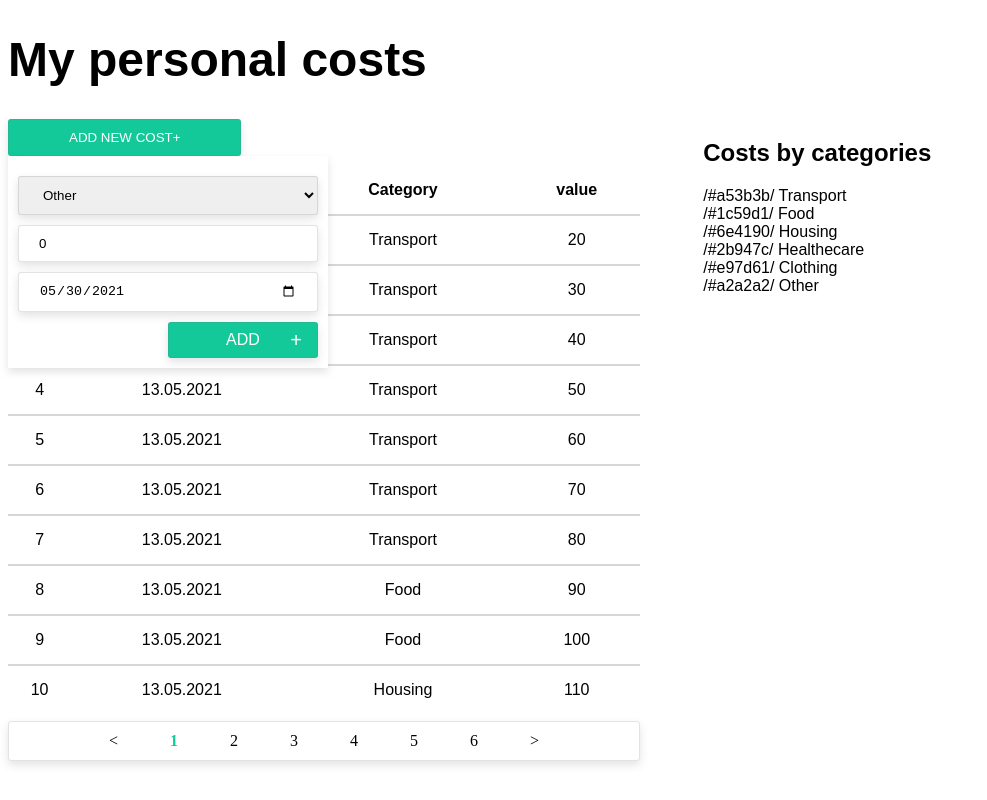
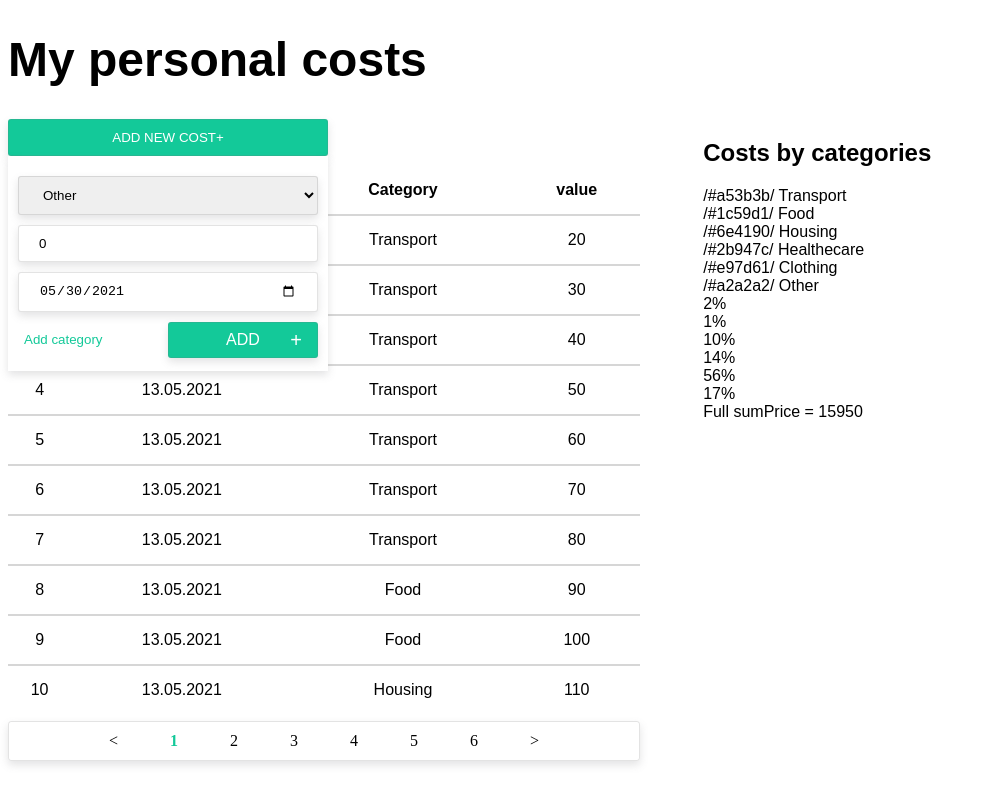
Before and after one commit to aranion/lesson_vue, a Vue app: page / in a window 1280 px wide. Both pictures are taken after a click on the button "ADD NEW COST+". Shown: the whole page, without its empty margins (0-987 px from the left). Built offline with nearby package versions, Linux system fonts and the light colour scheme; the HTML template or start-up script is replaced by a standard one.

Commit message:
final lesson4

```diff
--- a/src/App.vue
+++ b/src/App.vue
@@ -127,7 +127,7 @@ export default {
   mounted() {
     console.log("mounted");
     // this.maxPages = this.caclMaxPage();
-    this.fetchData();
+    this.fetchData(2);
     this.fetchCategories();
   },
   deforeUpdate() {
@@ -163,6 +163,7 @@ $buttonColor: rgb(19, 201, 153);
   background-color: $buttonColor;
   border: none;
   cursor: pointer;
+  min-width: 320px;
   padding: 10px 60px;
   border-radius: 3px;
   color: #fff;
--- a/src/components/AnaliticBloc.vue
+++ b/src/components/AnaliticBloc.vue
@@ -1,14 +1,17 @@
 <template>
   <div :class="$style.rightBloc">
-    <h2>Costs by categories</h2>
+    <h2 @click="sumPriceCategories">Costs by categories</h2>
     <div></div>
     <div :class="$style.getCategories">
       <div v-for="(item, index) in getCategories" :key="index">
-        <span :data-color="colorCategories[index]">/{{
-          colorCategories[index]
-        }}/ </span
+        <span :data-color="colorCategories[index]" :style="(color = 'red')"
+          >/{{ colorCategories[index] }}/ </span
         >{{ item }}
       </div>
+      <div v-for="(it, index) in sumPriceCategories" :key="index">
+        {{ Math.round((it / getPaymentsListFullPrice) * 100) + "%" }}
+      </div>
+      <span>{{ "Full sumPrice = " + getPaymentsListFullPrice }}</span>
     </div>
   </div>
 </template>
@@ -33,7 +36,25 @@ export default {
     };
   },
   computed: {
-    ...mapGetters(["getCategories"]),
+    ...mapGetters([
+      "getCategories",
+      "getPaymentsList",
+      "getPaymentsListFullPrice",
+    ]),
+    sumPriceCategories() {
+      const objGroupPrice = {};
+      this.getCategories.forEach((el) => {
+        let sumPrice = 0;
+        this.getPaymentsList.forEach((item) => {
+          if (el === item.category) {
+            sumPrice = sumPrice + item.price;
+          }
+        });
+        objGroupPrice[el] = sumPrice;
+      });
+      console.log(objGroupPrice);
+      return objGroupPrice;
+    },
   },
   methods: {},
   mounted() {},
--- a/src/components/PaymentForm.vue
+++ b/src/components/PaymentForm.vue
@@ -5,8 +5,22 @@
       placeholder="Payment description"
       v-model="category"
     /> -->
+    <div v-show="isAddCategory" :class="[$style.newCategory]">
+      <span>New category:</span>
+      <input
+        :class="[$style.input, $style.inputAddCategiry]"
+        type="text"
+        v-model="newCategory"
+      />
+    </div>
+
+    <div v-show="!isAddCategory">
       <select :class="[$style.input]" v-model="category">
-      <option v-for="(item, index) in getCategories" :key="index" :value="item">
+        <option
+          v-for="(item, index) in getCategories"
+          :key="index"
+          :value="item"
+        >
           {{ item }}
         </option>
       </select>
@@ -22,9 +36,26 @@
         type="date"
         v-model="date"
       />
-    <button :class="[$style.button]" @click="add">
+    </div>
+
+    <div :class="[$style.formBottomButton]">
+      <button
+        :class="[$style.addCategory]"
+        @click="isAddCategory = !isAddCategory"
+      >
+        {{ !isAddCategory ? "Add category" : "Back" }}
+      </button>
+      <button :class="[$style.button]" @click="add" v-show="!isAddCategory">
         ADD <span :class="[$style.spanAdd]">+</span>
       </button>
+      <button
+        :class="[$style.button]"
+        @click="addCategory"
+        v-show="isAddCategory"
+      >
+        Category <span :class="[$style.spanAdd]">+</span>
+      </button>
+    </div>
   </div>
 </template>
 
@@ -40,18 +71,32 @@ export default {
       date: "2021-05-30",
       category: "Other",
       price: "0",
+      newCategory: "",
+      isAddCategory: false,
     };
   },
   computed: {
     ...mapGetters(["getCategories", "getMaxPage"]),
   },
   methods: {
-    ...mapMutations(["setPaymentListAdded", "setTargetPage"]),
+    ...mapMutations([
+      "setPaymentListAdded",
+      "setTargetPage",
+      "setCategoriesAdded",
+    ]),
     add() {
       const { date, category, price } = this;
       // this.$emit("add", { date, category, price });
       this.setPaymentListAdded({ date, category, price });
       this.setTargetPage(this.getMaxPage);
+    },
+    addCategory() {
+      if (this.newCategory) {
+        this.setCategoriesAdded(this.newCategory);
+        this.isAddCategory = !this.isAddCategory;
+      } else {
+        alert("Заполните поле 'New category'.");
+      }
     },
   },
   mounted() {
@@ -70,32 +115,48 @@ export default {
 
 <style lang="scss" module>
 $buttonColor: rgb(19, 201, 153);
+@mixin shadow() {
+  -webkit-box-shadow: 0px 4px 8px 0px rgba(34, 60, 80, 0.2);
+  -moz-box-shadow: 0px 4px 8px 0px rgba(34, 60, 80, 0.2);
+  box-shadow: 0px 4px 8px 0px rgba(116, 117, 118, 0.2);
+}
 
 .formAdd {
   width: 300px;
+  min-height: 195px;
   display: flex;
   flex-direction: column;
   align-items: flex-end;
   position: absolute;
   background-color: #fff;
   padding: 10px;
-    -webkit-box-shadow: 0px 4px 8px 0px rgba(34, 60, 80, 0.2);
-  -moz-box-shadow: 0px 4px 8px 0px rgba(34, 60, 80, 0.2);
-  box-shadow: 0px 4px 8px 0px rgba(116, 117, 118, 0.2);
+  font-family: Arial, Helvetica, sans-serif;
+  @include shadow();
 }
 .input {
   width: 100%;
   padding: 10px 20px;
   margin-top: 10px;
   box-sizing: border-box;
-  -webkit-box-shadow: 0px 4px 8px 0px rgba(34, 60, 80, 0.2);
-  -moz-box-shadow: 0px 4px 8px 0px rgba(34, 60, 80, 0.2);
-  box-shadow: 0px 4px 8px 0px rgba(116, 117, 118, 0.2);
+  @include shadow();
   border: 1px solid rgba(116, 117, 118, 0.2);
   border-radius: 3px;
 }
+.formBottomButton {
+  display: flex;
+  width: 100%;
+  justify-content: space-between;
+  margin-top: 10px;
+  position: relative;
+}
+.newCategory {
+  width: 100%;
+  font-size: 13px;
+  color: grey;
+}
+.inputAddCategiry {
+}
 .button {
-  margin-top: 10px;
   background-color: $buttonColor;
   border: none;
   cursor: pointer;
@@ -107,14 +168,20 @@ $buttonColor: rgb(19, 201, 153);
   font-size: 16px;
   line-height: 20px;
   text-align: center;
-  -webkit-box-shadow: 0px 4px 8px 0px rgba(34, 60, 80, 0.2);
-  -moz-box-shadow: 0px 4px 8px 0px rgba(34, 60, 80, 0.2);
-  box-shadow: 0px 4px 8px 0px rgba(116, 117, 118, 0.2);
+  @include shadow();
   border: 1px solid rgba(116, 117, 118, 0.2);
 }
 .button:hover {
-  margin-top: 10px;
   background-color: darken($buttonColor, 5%);
+}
+.addCategory {
+  border: none;
+  background: none;
+  cursor: pointer;
+  color: $buttonColor;
+}
+.addCategory:hover {
+  text-decoration: underline;
 }
 .spanAdd {
   position: absolute;
--- a/src/components/PaymentsList.vue
+++ b/src/components/PaymentsList.vue
@@ -42,7 +42,7 @@ export default {
   },
   methods: {},
   computed: {
-    ...mapGetters(['getPaymentsList','getTargetPage', 'getItemsOnPage']),
+    ...mapGetters(["getPaymentsList", "getTargetPage", "getItemsOnPage"]),
     calcItemsPages() {
       return this.getPaymentsList.slice(
         this.getItemsOnPage * (this.getTargetPage - 1),
@@ -50,8 +50,7 @@ export default {
       );
     },
   },
-  mounted() {
-  },
+  mounted() {},
 };
 </script>
 
--- a/src/store/index.js
+++ b/src/store/index.js
@@ -29,6 +29,9 @@ export default new Vuex.Store({
     setCategories(state, data) {
       state.categories = data;
     },
+    setCategoriesAdded(state, data) {
+      state.categories.push(data);
+    },
   },
   getters: {
     // ответ данные
@@ -38,15 +41,15 @@ export default new Vuex.Store({
     getItemsOnPage: (state) => state.itemsOnPage,
     getMaxPage: (state) =>
       Math.ceil(state.paymentsList.length / state.itemsOnPage),
-
-    // getPaymentsListFullPrice: (state) => {
-    //   return state.paymentsList.reduce((res, el) => res + el.price, 0);
-    // },
+    getPaymentsListFullPrice: (state) => {
+      return state.paymentsList.reduce((res, el) => res + el.price, 0);
+    },
   },
   actions: {
     // запросы данных и изменение через мутации
-    fetchData({ commit }) {
+    fetchData({ commit }, numberPage) {
       return new Promise((resolve) => {
+        console.log(numberPage);
         setTimeout(
           resolve([
             { id: 1, date: "13.05.2021", category: "Transport", price: 20 },
```
Lines whose indentation alone changed are shown as unchanged.
